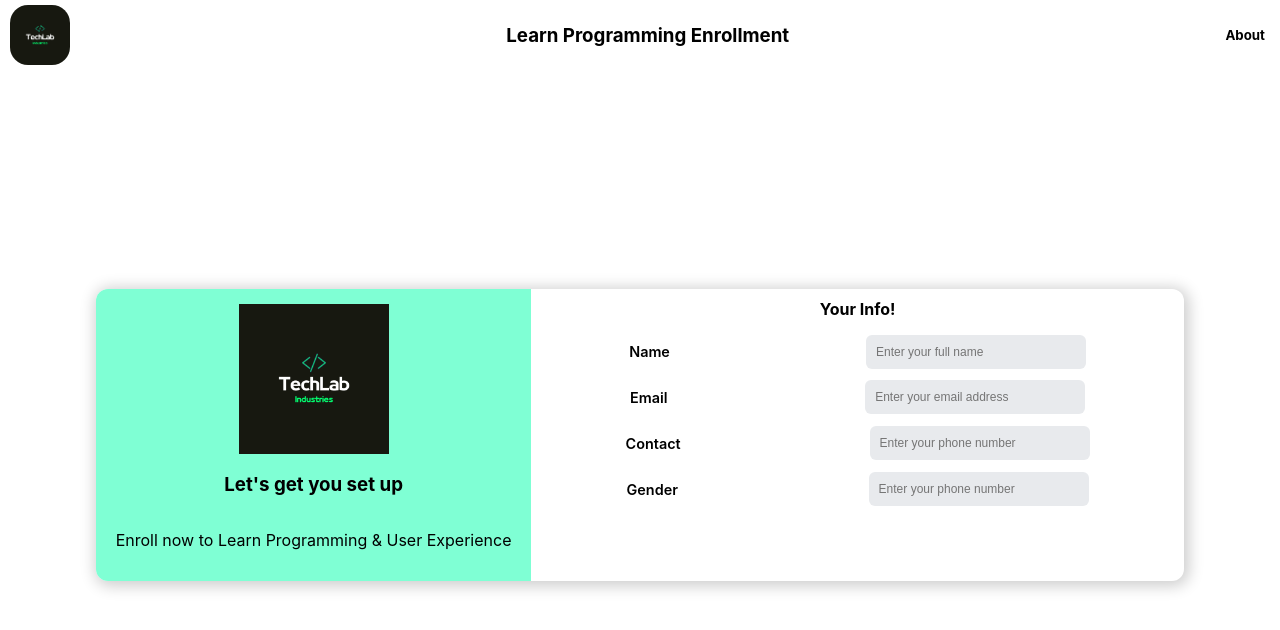
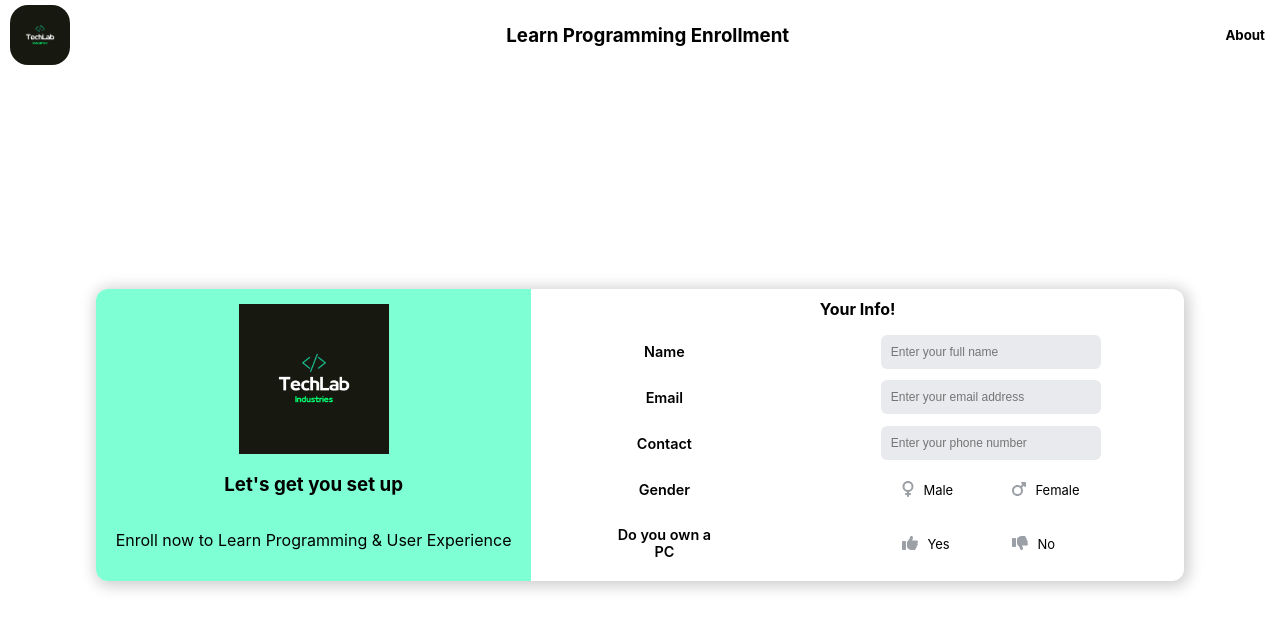
Before and after one commit to Dhannyphantom/learn-programming, a Next.js app: page / in a window 1280 px wide. Shown: the top 630 px of the page. Built offline with nearby package versions, Linux system fonts and the light colour scheme.

Commit message:
Added brands FA, yup & formik and changed the radio buttons

```diff
--- a/components/Card/Card.js
+++ b/components/Card/Card.js
@@ -1,6 +1,40 @@
 import styles from "./Card.module.css";
 import Image from "next/image";
 import FormInput from "../FormInput/FormInput";
+import { nanoid } from "nanoid";
+
+const boxData = [
+  {
+    id: nanoid(),
+    name: "gender",
+    icon: ["fas", "venus"],
+    value: "Male",
+    selected: false,
+  },
+  {
+    id: nanoid(),
+    name: "gender",
+    icon: ["fas", "mars"],
+    value: "Female",
+    selected: false,
+  },
+];
+const pcData = [
+  {
+    id: nanoid(),
+    name: "gender",
+    icon: ["fas", "thumbs-up"],
+    value: "Yes",
+    selected: true,
+  },
+  {
+    id: nanoid(),
+    name: "gender",
+    icon: ["fas", "thumbs-down"],
+    value: "No",
+    selected: false,
+  },
+];
 
 export default function Card() {
   return (
@@ -20,7 +54,18 @@ export default function Card() {
         <FormInput title="Name" placeholder="full name" />
         <FormInput title="Email" placeholder="email address" />
         <FormInput title="Contact" placeholder="phone number" />
-        <FormInput title="Gender" placeholder="phone number" type="checkbox" />
+        <FormInput
+          title="Gender"
+          boxData={boxData}
+          placeholder="phone number"
+          type="radio"
+        />
+        <FormInput
+          title="Do you own a PC"
+          boxData={pcData}
+          placeholder="phone number"
+          type="radio"
+        />
       </div>
     </div>
   );
--- a/components/FormInput/FormInput.js
+++ b/components/FormInput/FormInput.js
@@ -1,15 +1,44 @@
 import styles from "./FormInput.module.css";
+import { FontAwesomeIcon } from "@fortawesome/react-fontawesome";
 
-export default function FormInput({ title, placeholder = "" }) {
+export default function FormInput({
+  title,
+  placeholder = "",
+  boxData = [],
+  type = "text",
+}) {
   return (
     <div className={styles.container}>
-      <p>{title}</p>
+      <p className={styles.title}>{title}</p>
       <div className={styles.inputContainer}>
-        <input
-          type="text"
-          className={styles.input}
-          placeholder={`Enter your ${placeholder}`}
-        />
+        {type === "text" ? (
+          <input
+            type={type}
+            className={styles.input}
+            placeholder={`Enter your ${placeholder}`}
+          />
+        ) : (
+          <div className={styles.checkboxContainer}>
+            {boxData.map((obj) => (
+              <div className={styles.radioLabel}>
+                <input
+                  type={type}
+                  value={obj.value}
+                  name={obj.name}
+                  id={obj.id}
+                  key={obj.id}
+                  className={styles.radio}
+                  placeholder={`Enter your ${placeholder}`}
+                />
+                <FontAwesomeIcon
+                  className={styles.radioIcon}
+                  icon={obj.icon ?? ["fab", "face-angry"]}
+                />
+                <label htmlFor={obj.id}> {obj.value} </label>
+              </div>
+            ))}
+          </div>
+        )}
       </div>
     </div>
   );
--- a/components/FormInput/FormInput.module.css
+++ b/components/FormInput/FormInput.module.css
@@ -9,6 +9,14 @@
 .container > p {
   font-weight: 600;
   font-size: 0.9rem;
+}
+
+.checkboxContainer {
+  display: flex;
+  flex-direction: row;
+  width: 220px;
+  justify-content: space-around;
+  align-items: center;
 }
 
 .input {
@@ -24,3 +32,28 @@
   /* border: 1px solid blue; */
   outline: 1.5px solid blue;
 }
+
+.radioLabel {
+  width: 110px;
+}
+
+.radioIcon {
+  margin-right: 6px;
+  font-weight: 100;
+  color: #9aa0a6;
+}
+
+.radioLabel > label {
+  cursor: pointer;
+  font-size: 13px;
+}
+
+.radio {
+  /* display: none; */
+  opacity: 0;
+}
+
+.title {
+  width: 100px;
+  text-align: center;
+}
--- a/package.json
+++ b/package.json
@@ -10,16 +10,19 @@
   },
   "dependencies": {
     "@fortawesome/fontawesome-svg-core": "^6.1.1",
+    "@fortawesome/free-brands-svg-icons": "^6.1.2",
     "@fortawesome/free-regular-svg-icons": "^6.1.1",
     "@fortawesome/free-solid-svg-icons": "^6.1.1",
     "@fortawesome/react-fontawesome": "^0.1.18",
     "babel-plugin-macros": "^3.1.0",
+    "formik": "^2.2.9",
     "mongodb": "^4.7.0",
     "mongoose": "^6.4.0",
     "nanoid": "^4.0.0",
     "next": "12.1.6",
     "react": "18.2.0",
-    "react-dom": "18.2.0"
+    "react-dom": "18.2.0",
+    "yup": "^0.32.11"
   },
   "devDependencies": {
     "eslint": "8.18.0",
--- a/pages/_app.js
+++ b/pages/_app.js
@@ -1,12 +1,13 @@
 import "@fortawesome/fontawesome-svg-core/styles.css";
 import { config, library } from "@fortawesome/fontawesome-svg-core";
 import { fas } from "@fortawesome/free-solid-svg-icons";
+import { fab } from "@fortawesome/free-brands-svg-icons";
 import { far } from "@fortawesome/free-regular-svg-icons";
 
 import "../styles/globals.css";
 
 config.autoAddCss = false;
-library.add(fas, far);
+library.add(fas, fab, far);
 
 function MyApp({ Component, pageProps }) {
   return <Component {...pageProps} />;
```
Also changed, not shown: 1 other file (tests, documents, lock files or other folders).
